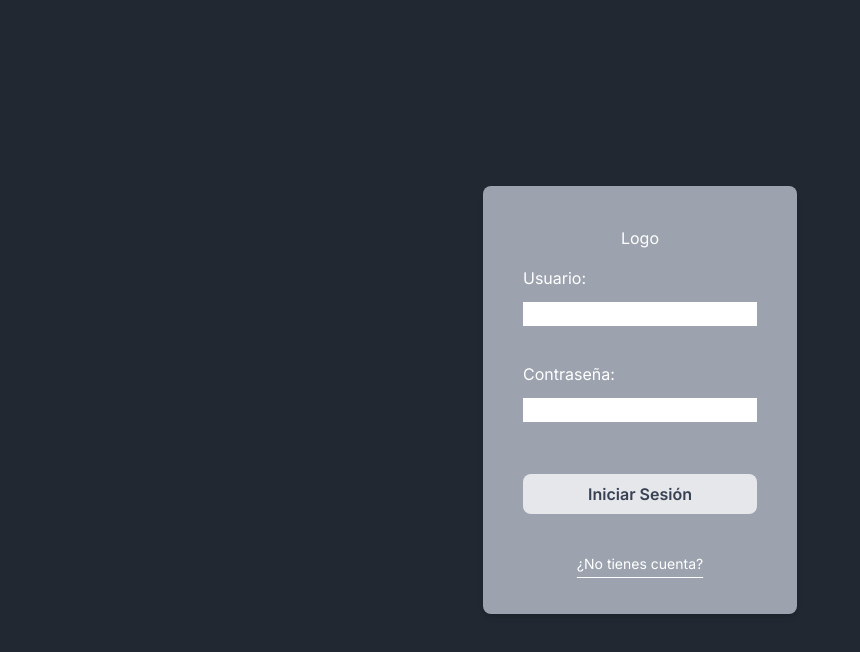
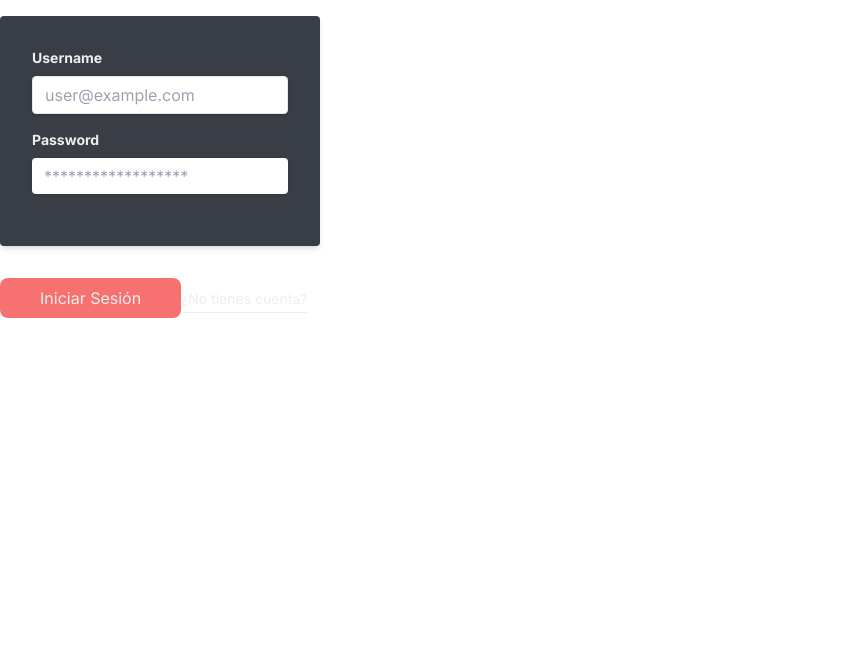
Before and after one commit to mrodriguez-mowa/wa-qualificationSurvery, a Next.js app: page /auth/sign-in in a window 1280 px wide. Shown: the top 652 px of the page, without its empty margins (0-860 px from the left). Built offline with nearby package versions, Linux system fonts and the light colour scheme.

Commit message:
signip extracted as component

```diff
--- a/src/app/auth/page.tsx
+++ b/src/app/auth/page.tsx
@@ -1,5 +1,6 @@
 import Link from "next/link"
 import React from "react"
+import SignIn from "./sign-in/page"
 
 const AuthLayout = () => {
   return (
@@ -10,28 +11,8 @@ const AuthLayout = () => {
         </div>
         <h2 className="w-full bg-dark-primary md:w-4/12 h-full flex flex-col items-center justify-center">
           <img className="h-20" src="/assets/mowa_logo.png" alt="logo_mowa" />
-          <>
-            <div className="w-full text-light-white my-4 max-w-xs">
-              <form className="bg-light-dark shadow-md rounded px-8 pt-8 pb-6 mb-4">
-                <div className="mb-4">
-                  <label className="block  text-sm font-bold mb-2" htmlFor="username">
-                    Username
-                  </label>
-                  <input className="shadow appearance-none border rounded w-full py-2 px-3 text-gray-700 leading-tight focus:outline-none focus:shadow-outline" id="username" type="text" placeholder="user@example.com" />
-                </div>
-                <div className="mb-4">
-                  <label className="block  text-sm font-bold mb-2" htmlFor="password">
-                    Password
-                  </label>
-                  <input className="shadow appearance-none rounded w-full py-2 px-3 text-gray-700 mb-3 leading-tight focus:outline-none focus:shadow-outline" id="password" type="password" placeholder="******************" />
-                </div>
-              </form>
-
-            </div>
-          </>
-          <button className="my-4 text-light-white bg-red-400 hover:opacity-90 px-10 py-2 rounded-lg">Iniciar Sesión</button>
-          <Link className="text-sm underline underline-offset-8 hover:opacity-90 text-light-white" href="/#">¿No tienes cuenta?</Link>
-        </h2>
+          <SignIn />
+          </h2>
       </div>
     </div>
   )
--- a/src/app/auth/sign-in/page.tsx
+++ b/src/app/auth/sign-in/page.tsx
@@ -1,25 +1,34 @@
 import Link from "next/link"
 import React from "react"
 
-const Page = () => {
+const SignIn = () => {
   return (
-    <div className="w-full min-h-screen flex flex-col items-center justify-center bg-dark-primary radiant-bg">
-      <form className="flex flex-col items-center bg-gray-400 p-10 rounded-lg shadow-md text-white justify-center">
-        <h1>Logo</h1>
-        <div className="mb-6 mt-4">
-          <label htmlFor="">Usuario:</label> <br />
-          <input className="my-3"  type="text" />
+    <>
+      <>
+        <div className="w-full text-light-white my-4 max-w-xs">
+          <form className="bg-light-dark shadow-md rounded px-8 pt-8 pb-6 mb-4">
+            <div className="mb-4">
+              <label className="block  text-sm font-bold mb-2" htmlFor="username">
+                Username
+              </label>
+              <input className="shadow appearance-none border rounded w-full py-2 px-3 text-gray-700 leading-tight focus:outline-none focus:shadow-outline" id="username" type="text" placeholder="user@example.com" />
+            </div>
+            <div className="mb-4">
+              <label className="block  text-sm font-bold mb-2" htmlFor="password">
+                Password
+              </label>
+              <input className="shadow appearance-none rounded w-full py-2 px-3 text-gray-700 mb-3 leading-tight focus:outline-none focus:shadow-outline" id="password" type="password" placeholder="******************" />
+            </div>
+          </form>
+
         </div>
-        <div>
-          <label htmlFor="">Contraseña:</label> <br />
-          <input className="my-3" type="text" />
-        </div>
+      </>
+      <button className="my-4 text-light-white bg-red-400 hover:opacity-90 px-10 py-2 rounded-lg">Iniciar Sesión</button>
+      <Link className="text-sm underline underline-offset-8 hover:opacity-90 text-light-white" href="/#">¿No tienes cuenta?</Link>
 
-        <button className="my-10 bg-gray-200 text-gray-700 font-semibold hover:opacity-80 transition-all w-full py-2 rounded-lg">Iniciar Sesión</button>
-        <Link href="/auth/sign-up" className="text-sm underline underline-offset-8">¿No tienes cuenta?</Link>
-      </form>
-    </div>
+
+    </>
   )
 }
 
-export default Page
+export default SignIn
```
